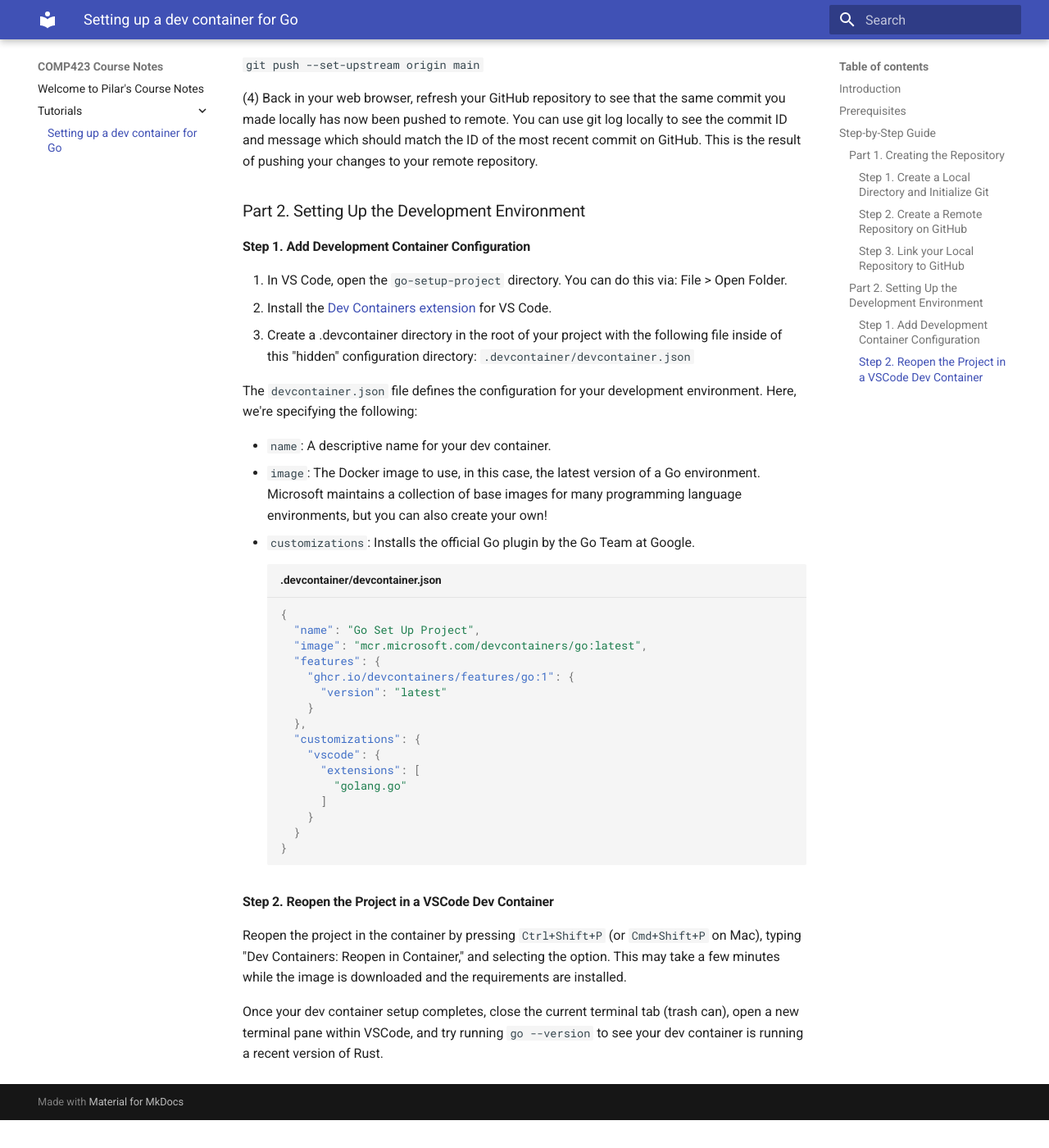
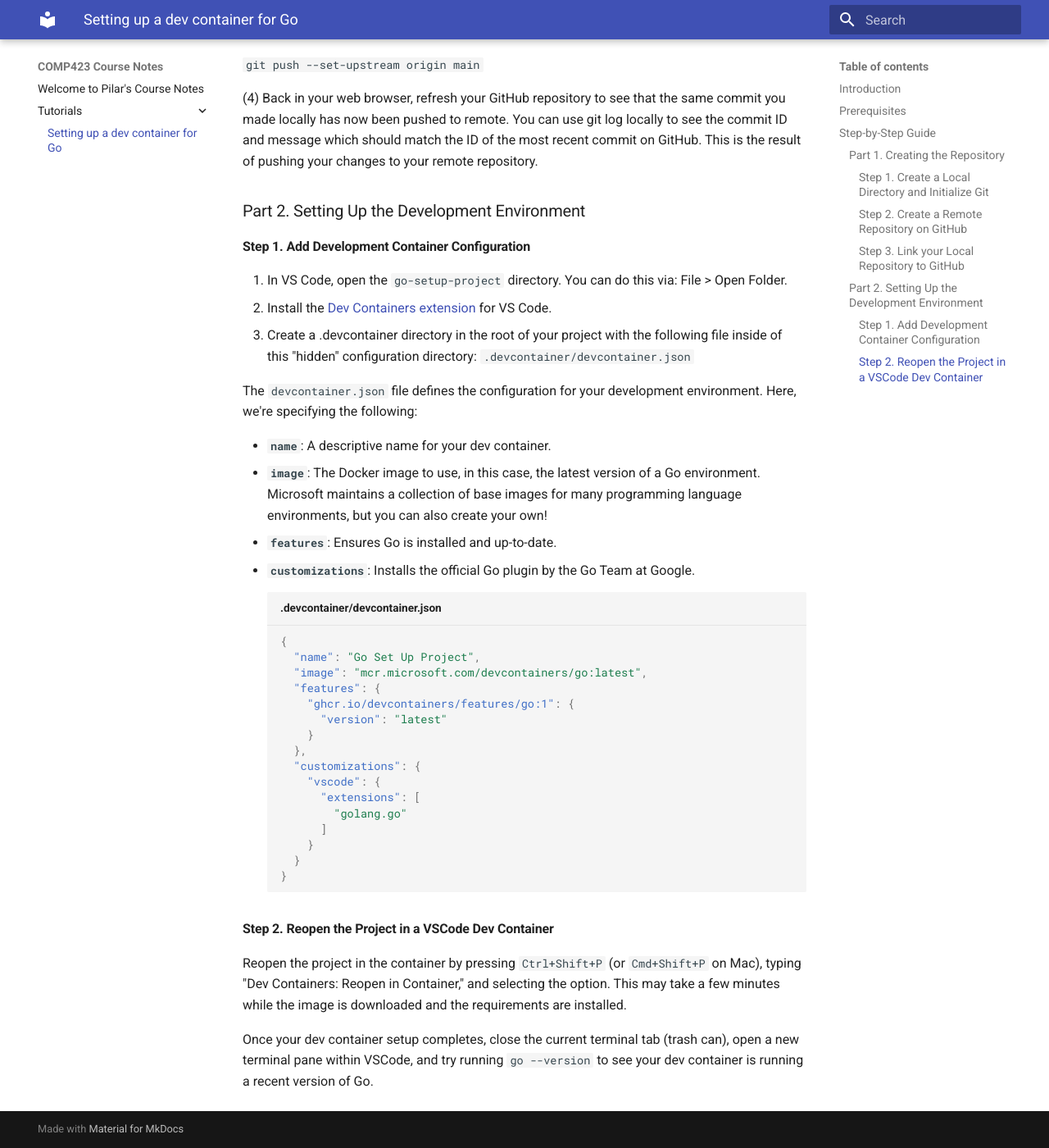
Before and after one commit to mchia157/comp423-course-notes, an MkDocs documentation site: the page built from docs/tutorials/go-setup.md, in a window 1280 px wide and 1400 px high, scrolled down 1943 px. Shown: the whole window at 82% size. Built offline with MkDocs 1.6.1 and Material for MkDocs 9.7.7, drawn with Linux system fonts in a browser that asks for light colours; before the commit the page ends 3309 px from its top, so only the background shows below that.

Commit message:
Fixed typos and explained features in the json file

````diff
--- a/docs/tutorials/go-setup.md
+++ b/docs/tutorials/go-setup.md
@@ -80,9 +80,10 @@
 
 The `devcontainer.json` file defines the configuration for your development environment. Here, we're specifying the following:
 
-* `name`: A descriptive name for your dev container.
-* `image`: The Docker image to use, in this case, the latest version of a Go environment. Microsoft maintains a collection of base images for many programming language environments, but you can also create your own!
-* `customizations`: Installs the official Go plugin by the Go Team at Google.
+* **`name`**: A descriptive name for your dev container.
+* **`image`**: The Docker image to use, in this case, the latest version of a Go environment. Microsoft maintains a collection of base images for many programming language environments, but you can also create your own!
+* **`features`**: Ensures Go is installed and up-to-date.
+* **`customizations`**: Installs the official Go plugin by the Go Team at Google.
 ```json title=".devcontainer/devcontainer.json"
 {
   "name": "Go Set Up Project",
@@ -104,4 +105,4 @@
 #### Step 2. Reopen the Project in a VSCode Dev Container
 Reopen the project in the container by pressing `Ctrl+Shift+P` (or `Cmd+Shift+P` on Mac), typing "Dev Containers: Reopen in Container," and selecting the option. This may take a few minutes while the image is downloaded and the requirements are installed.
 
-Once your dev container setup completes, close the current terminal tab (trash can), open a new terminal pane within VSCode, and try running `go --version` to see your dev container is running a recent version of Rust.
+Once your dev container setup completes, close the current terminal tab (trash can), open a new terminal pane within VSCode, and try running `go --version` to see your dev container is running a recent version of Go.
````
